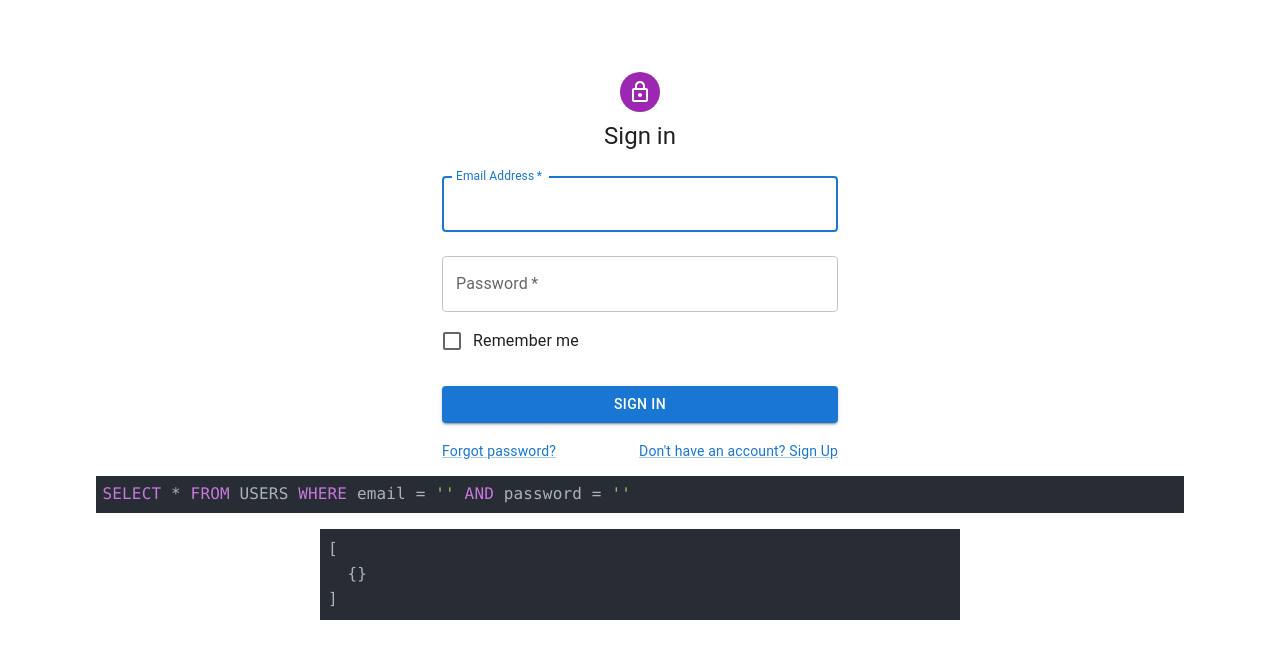
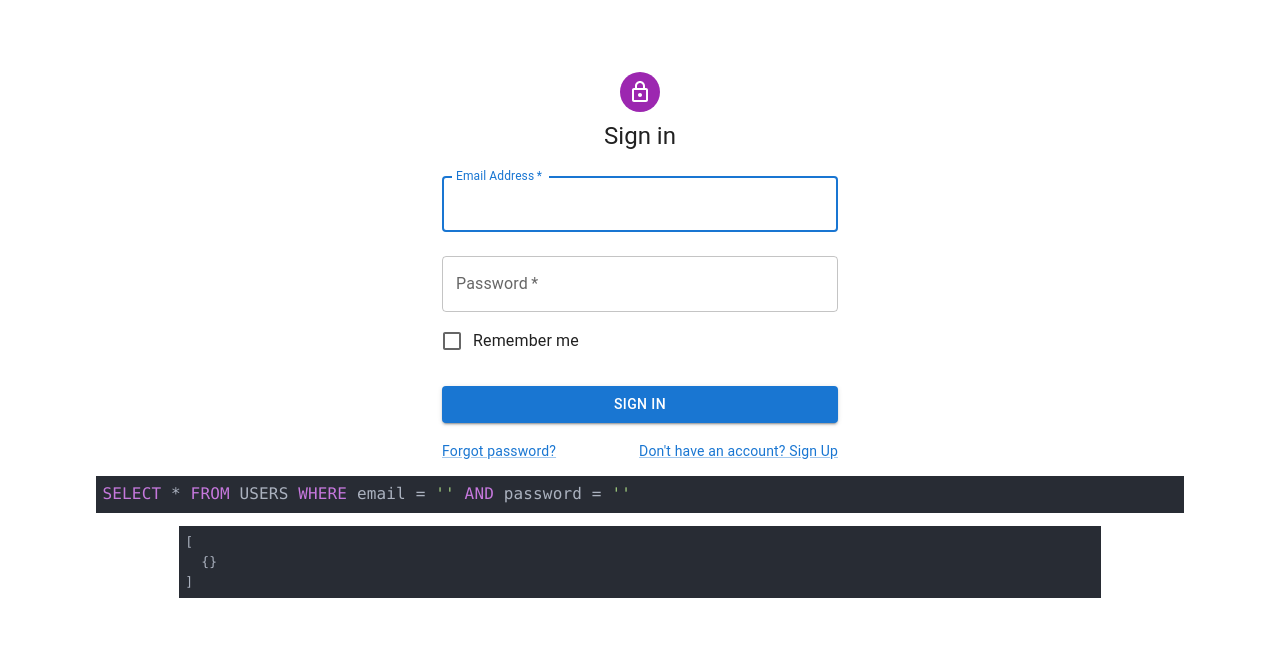
Before and after one commit to xlucasve/SQL-Injection-Site, a React (Create React App) app in the folder injection-site/: page / in a window 1280 px wide. Shown: the top 658 px of the page. Built offline with nearby package versions, Linux system fonts and the light colour scheme.

Commit message:
Actualizado tamaño de Resupuesta JSON

```diff
--- a/injection-site/src/components-all/login-test/pages/login.css
+++ b/injection-site/src/components-all/login-test/pages/login.css
@@ -16,5 +16,6 @@
 
 .json-data {
   margin: 0 auto;
-  width: 50%;
+  width: 72%;
+  font-size: small;
 }
```
